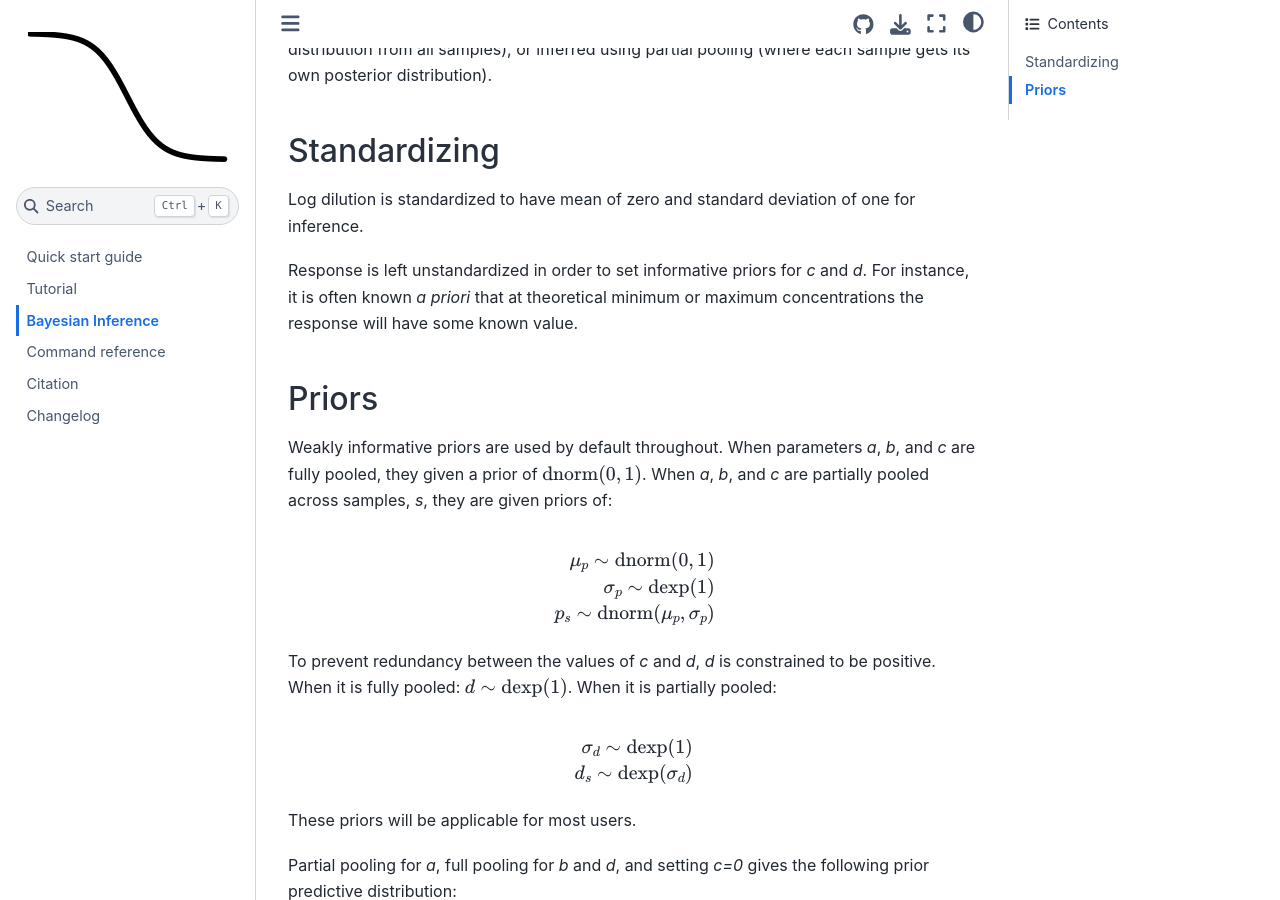
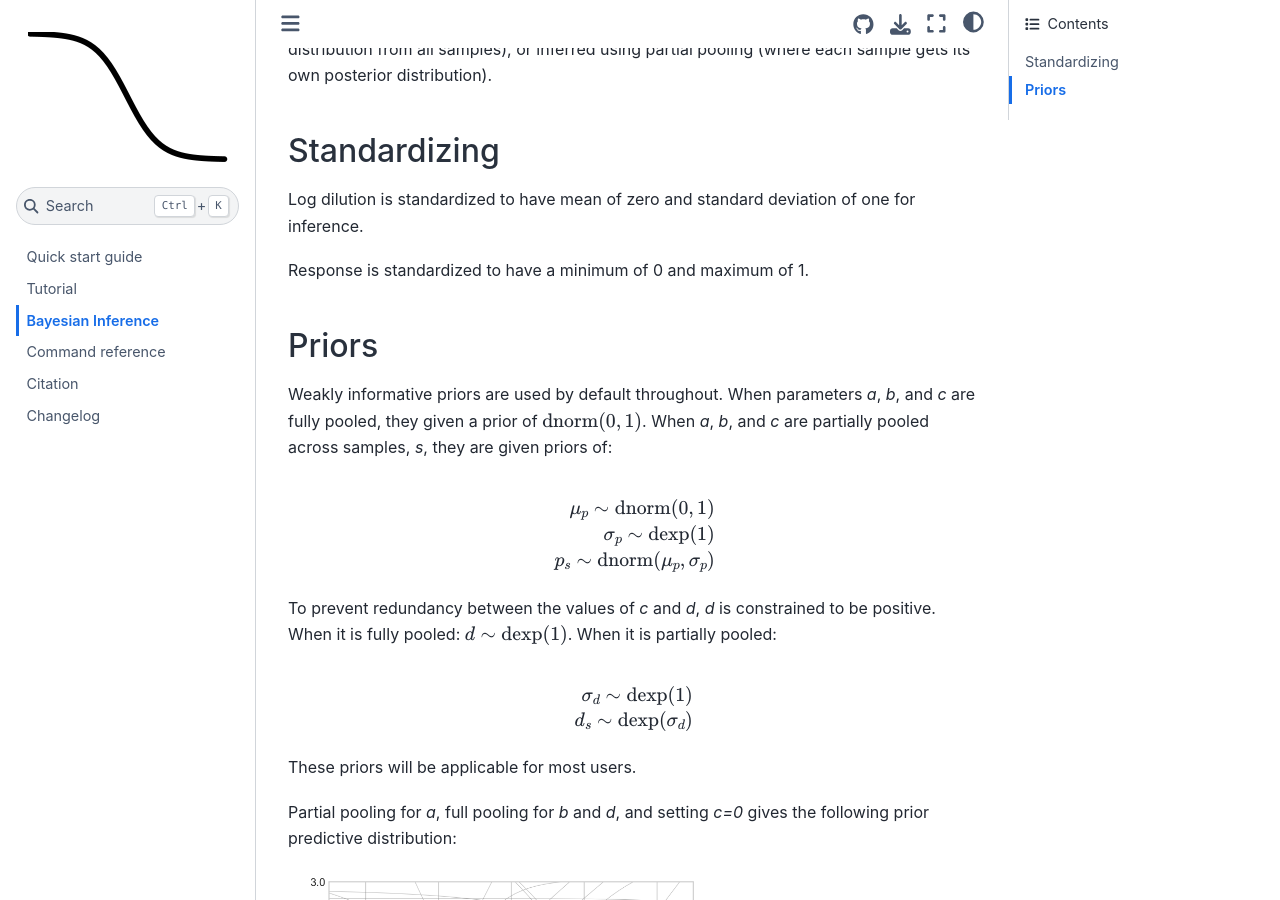
Before and after one commit to IRI-UW-Bioinformatics/ititer, a Sphinx documentation site: the page built from docs/inference.rst, in a window 1280 px wide and 900 px high, scrolled down 584 px. Built offline with Sphinx 7.4.7 and the Sphinx Book theme 1.1.4, drawn with Linux system fonts in a browser that asks for light colours.

Commit message:
Updating docs r.e. how response is standardised.

```diff
--- a/docs/inference.rst
+++ b/docs/inference.rst
@@ -27,8 +27,7 @@ Standardizing
 
 Log dilution is standardized to have mean of zero and standard deviation of one for inference.
 
-Response is left unstandardized in order to set informative priors for `c` and `d`.
-For instance, it is often known *a priori* that at theoretical minimum or maximum concentrations the response will have some known value.
+Response is standardized to have a minimum of 0 and maximum of 1.
 
 Priors
 ------
```
